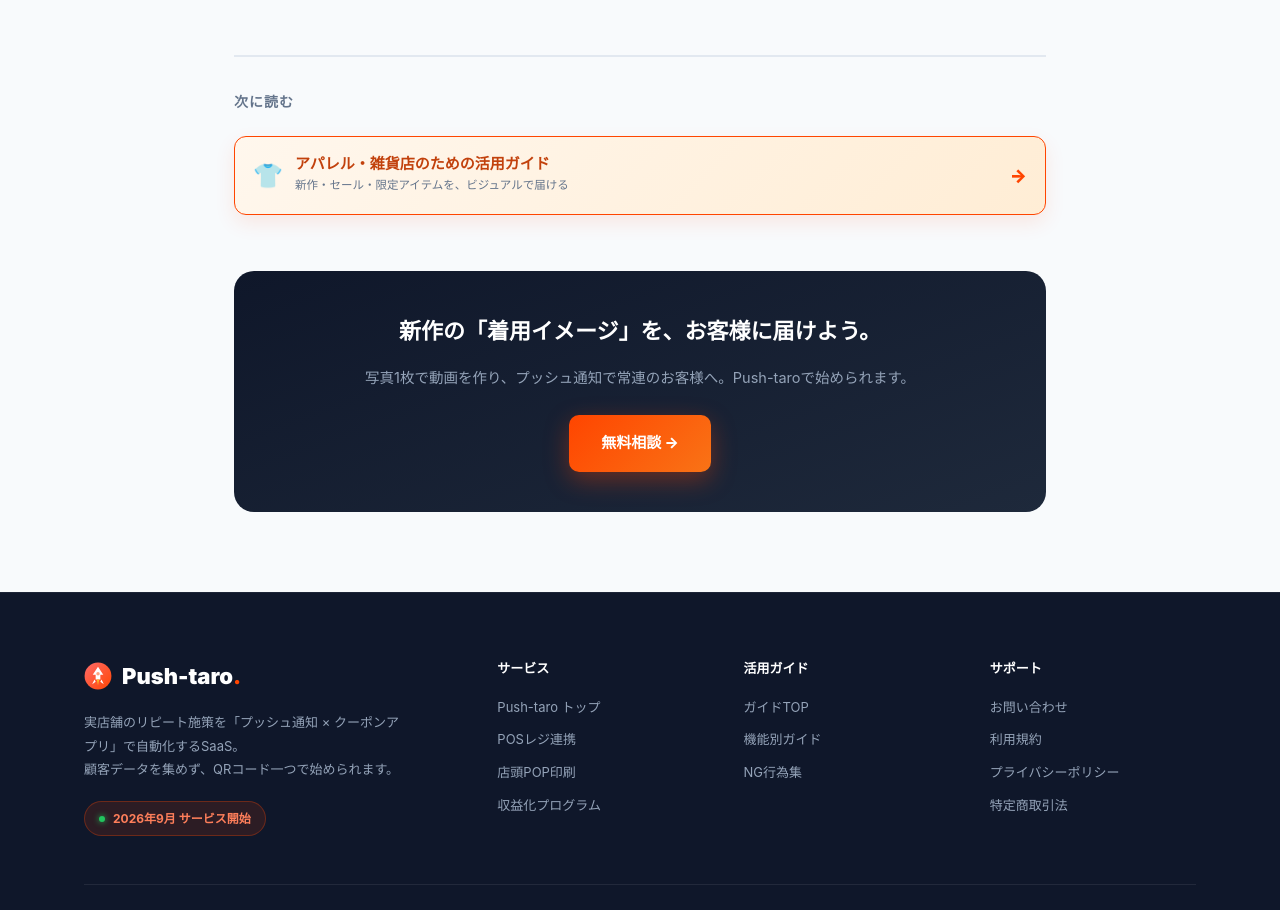
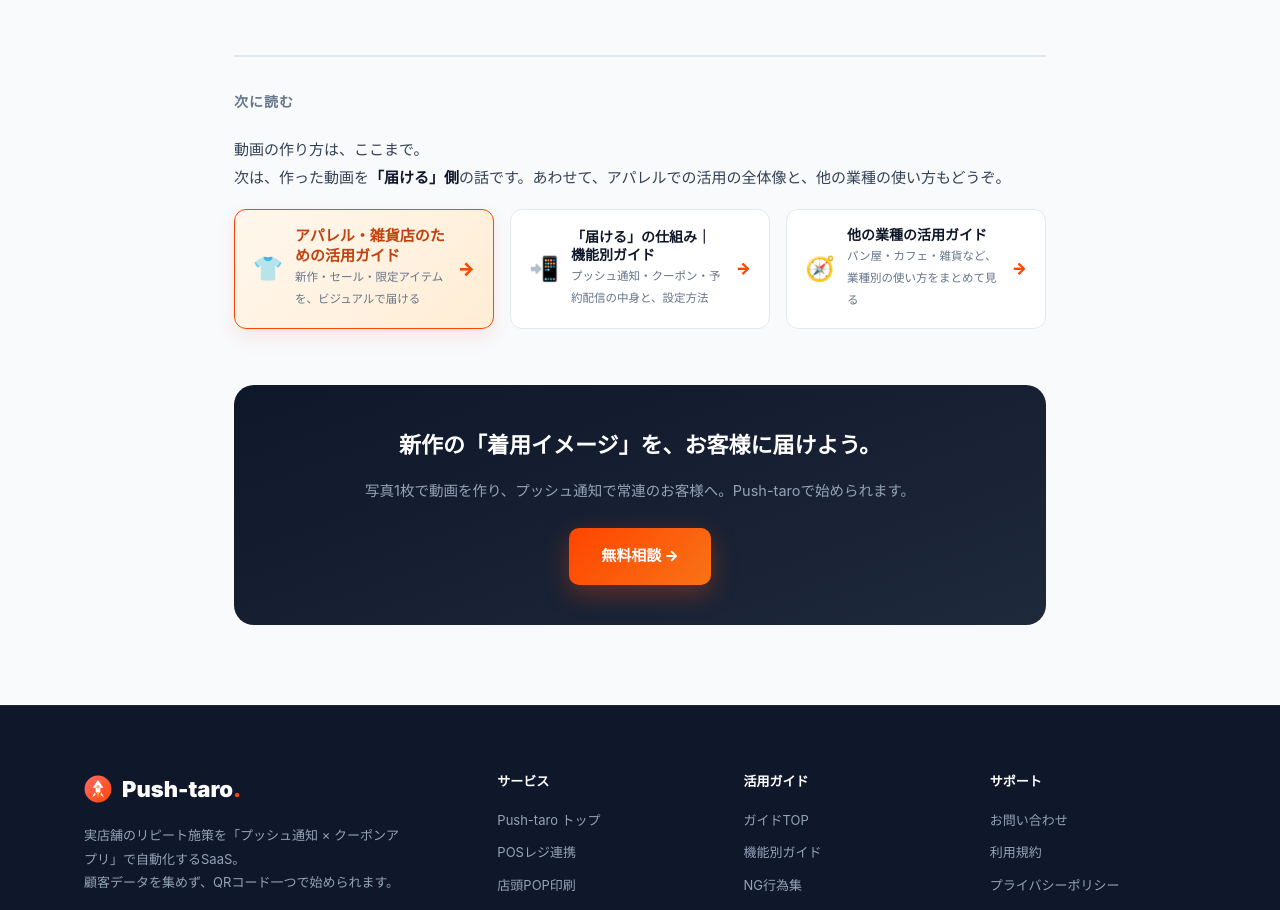
Before and after one commit to thellcishii-lang/push-taro, a Next.js app: page /guide/apparel-ai-video in a window 1280 px wide. Shown: the part 4380-5290 px from the top of the page. Built offline with nearby package versions, Linux system fonts and the light colour scheme; no server answers.

Commit message:
guide/apparel-ai-video: 関連ガイドに回遊カード（機能別ガイド・業種別ガイド）を追加

```diff
--- a/app/guide/apparel-ai-video/ApparelAiVideoClient.tsx
+++ b/app/guide/apparel-ai-video/ApparelAiVideoClient.tsx
@@ -188,12 +188,32 @@ SNSは「見せる場所」、プッシュ通知は「届ける仕組み」。<b
 ============================================================ */}
 <div className="g-related">
 <h3>次に読む</h3>
+<p>
+動画の作り方は、ここまで。<br />
+次は、作った動画を<strong>「届ける」側</strong>の話です。あわせて、アパレルでの活用の全体像と、他の業種の使い方もどうぞ。
+</p>
 <div className="g-related-grid">
 <Link href="/guide/apparel" className="g-related-card is-next">
 <span className="ico">👕</span>
 <div>
 <div className="title">アパレル・雑貨店のための活用ガイド</div>
 <div className="sub">新作・セール・限定アイテムを、ビジュアルで届ける</div>
+</div>
+<span className="arrow">→</span>
+</Link>
+<Link href="/guide/features" className="g-related-card">
+<span className="ico">📲</span>
+<div>
+<div className="title">「届ける」の仕組み｜機能別ガイド</div>
+<div className="sub">プッシュ通知・クーポン・予約配信の中身と、設定方法</div>
+</div>
+<span className="arrow">→</span>
+</Link>
+<Link href="/guide" className="g-related-card">
+<span className="ico">🧭</span>
+<div>
+<div className="title">他の業種の活用ガイド</div>
+<div className="sub">パン屋・カフェ・雑貨など、業種別の使い方をまとめて見る</div>
 </div>
 <span className="arrow">→</span>
 </Link>
```
